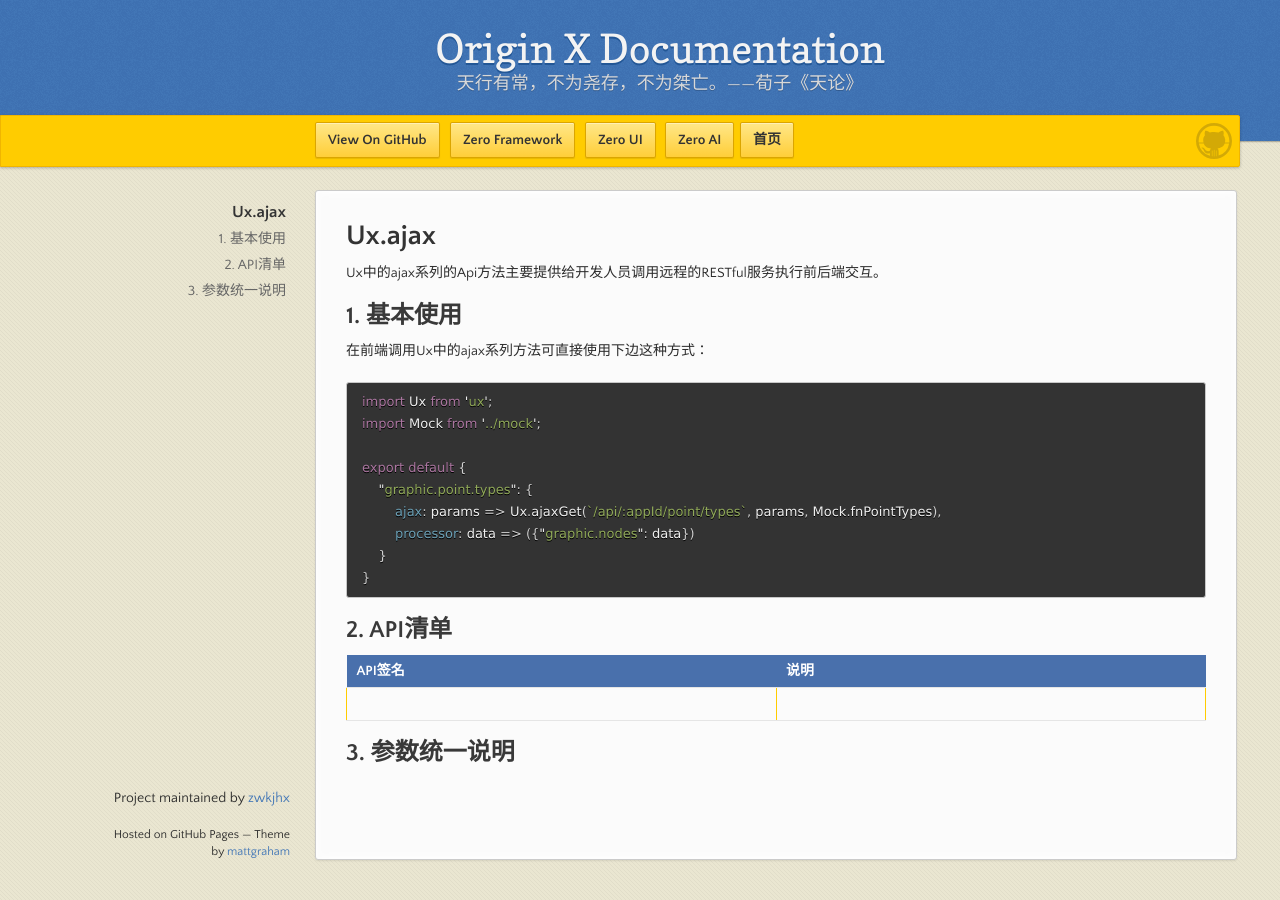
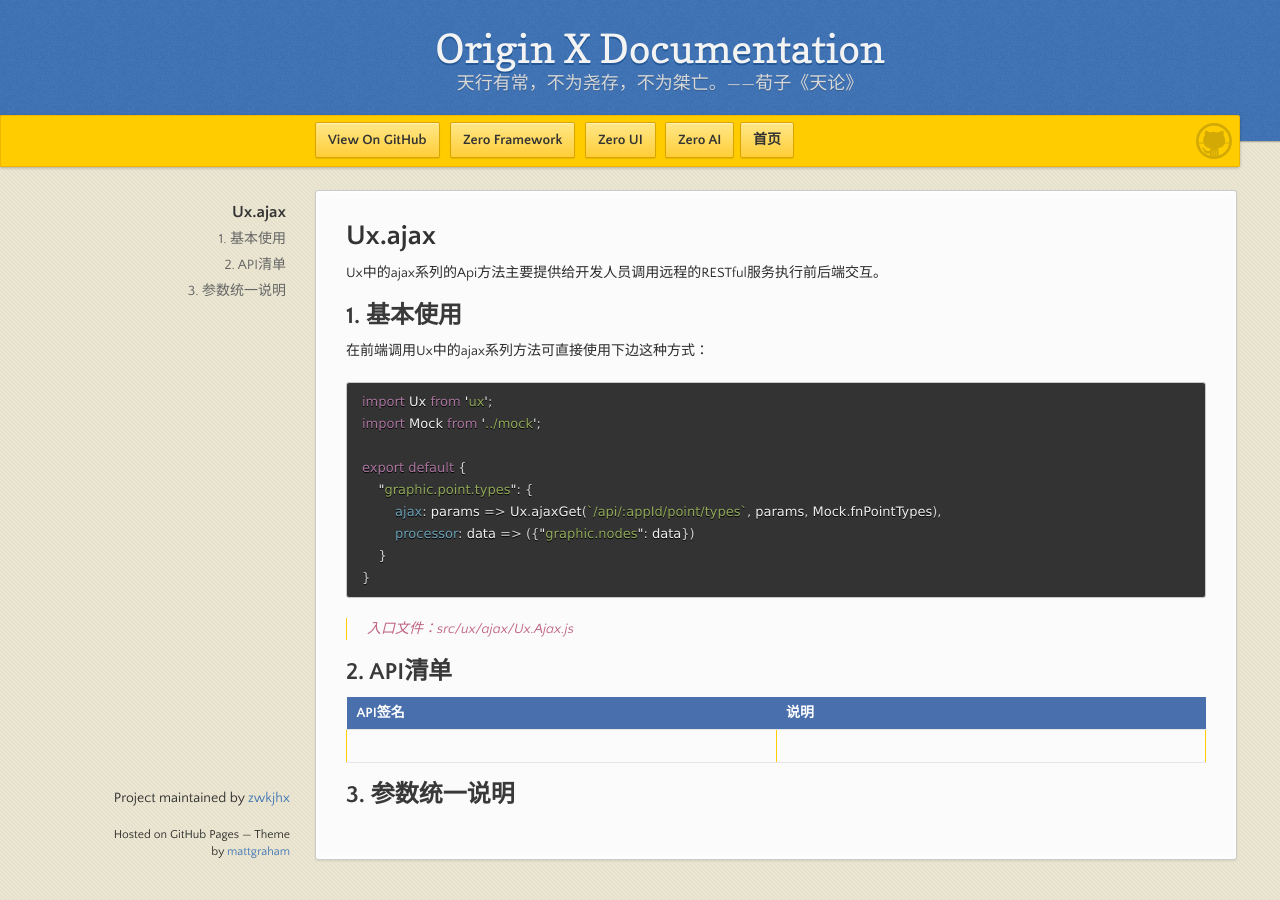
Before and after one commit to zwkjhx/ox-doc, a Jekyll site: the page built from utility-x/3-zero-uizhong-de-ux/uxi-001-uxajaxxxx.md, in a window 1280 px wide. Built offline with Jekyll 4.4.1, drawn with Linux system fonts in a browser that asks for light colours; our own code applies the rules of GitHub Pages for plain Markdown files.

Commit message:
Updates utility-x/3-zero-uizhong-de-ux/uxi-001-uxajaxxxx.md
Auto commit by GitBook Editor

````diff
--- a/utility-x/3-zero-uizhong-de-ux/uxi-001-uxajaxxxx.md
+++ b/utility-x/3-zero-uizhong-de-ux/uxi-001-uxajaxxxx.md
@@ -18,6 +18,8 @@
 }
 ```
 
+> 入口文件：src/ux/ajax/Ux.Ajax.js
+
 ## 2. API清单
 
 | API签名 | 说明 |
````
